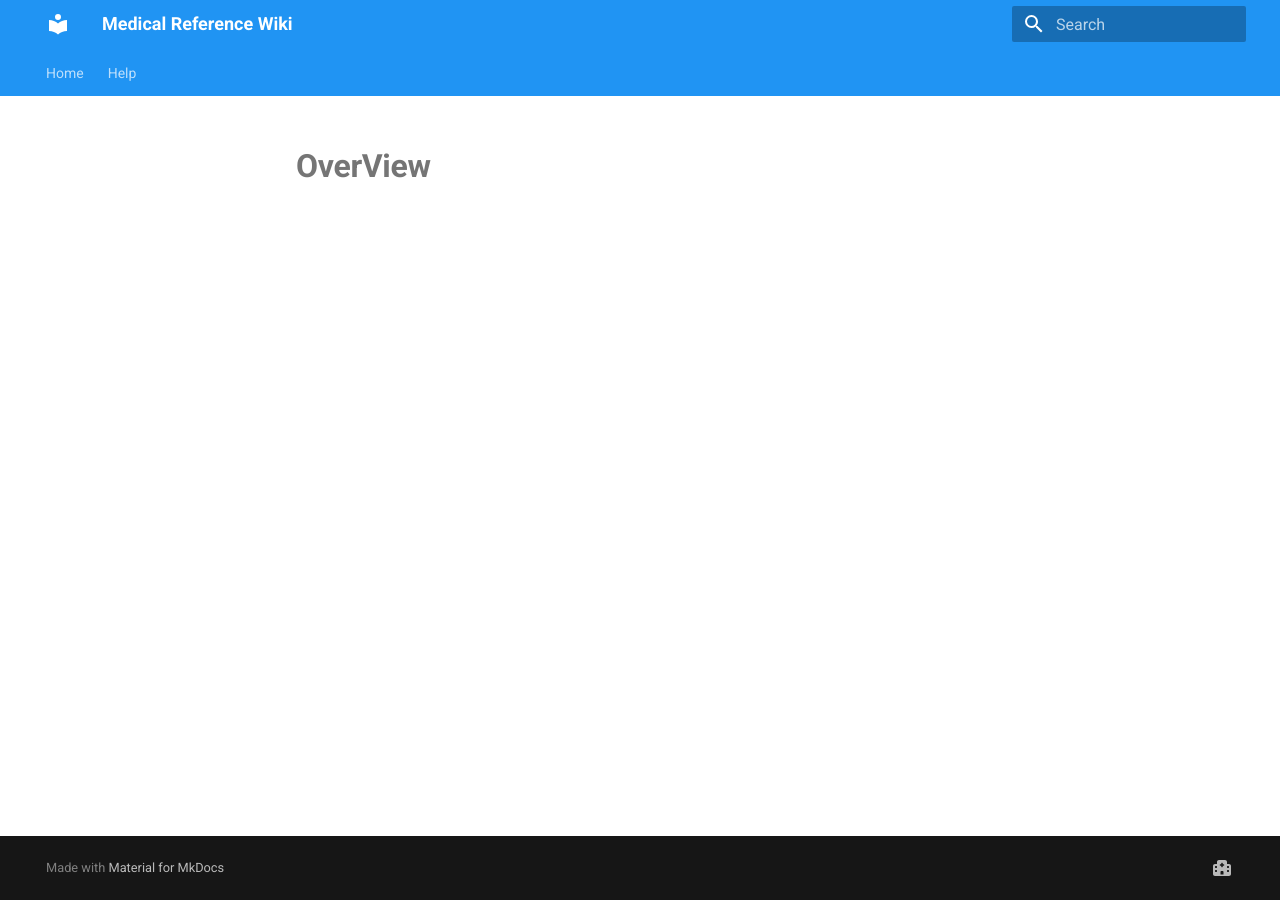
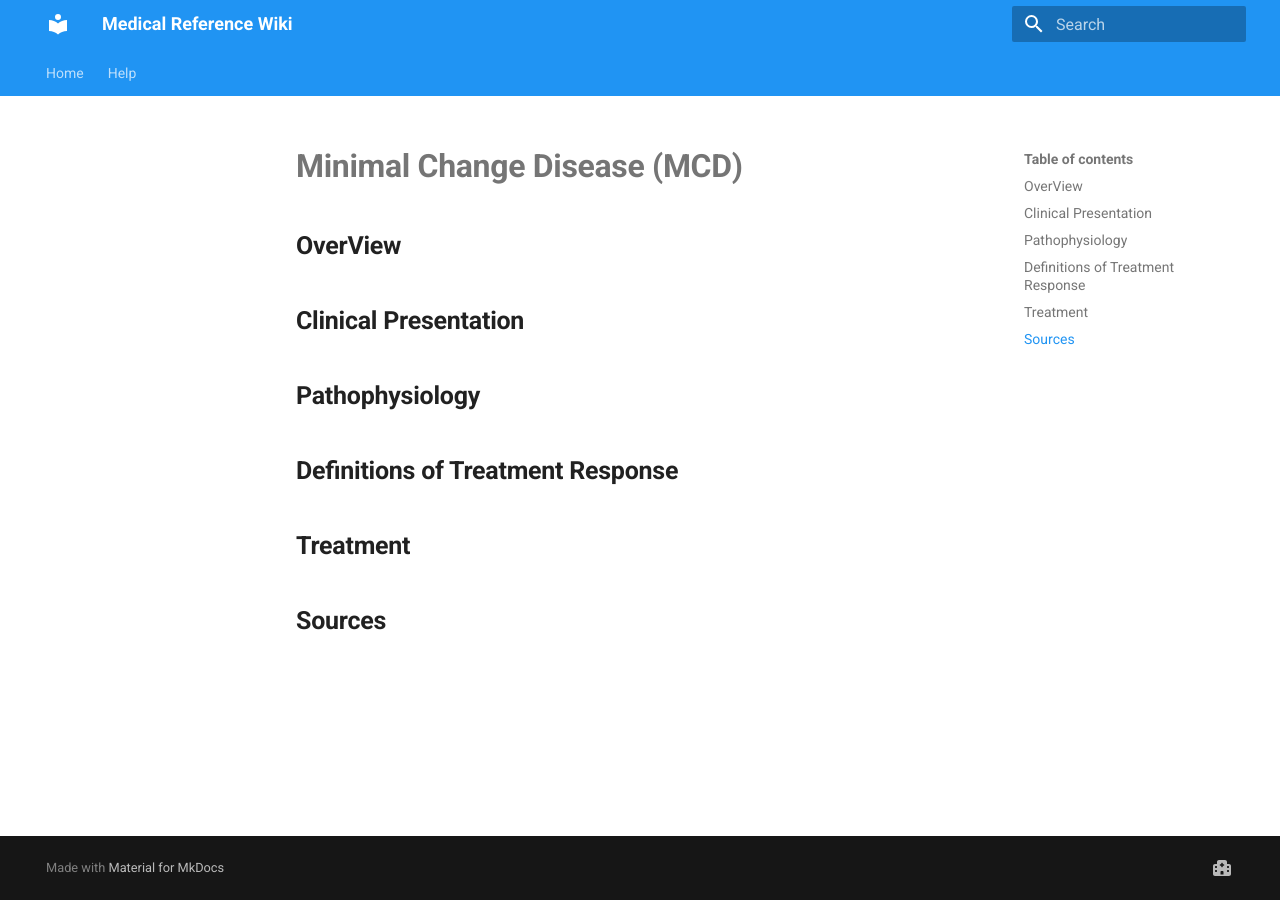
Before and after one commit to TTUNEPH2025/GN, an MkDocs documentation site: the page built from docs/MCD.md, in a window 1280 px wide. Built offline with MkDocs 1.6.1 and Material for MkDocs 9.7.7, drawn with Linux system fonts in a browser that asks for light colours.

Commit message:
Update MCD.md

```diff
--- a/docs/MCD.md
+++ b/docs/MCD.md
@@ -1 +1,7 @@
-# **OverView**
+# **Minimal Change Disease (MCD)**
+## **OverView**
+## **Clinical Presentation**
+## **Pathophysiology**
+## **Definitions of Treatment Response**
+## **Treatment**
+## **Sources**
```
